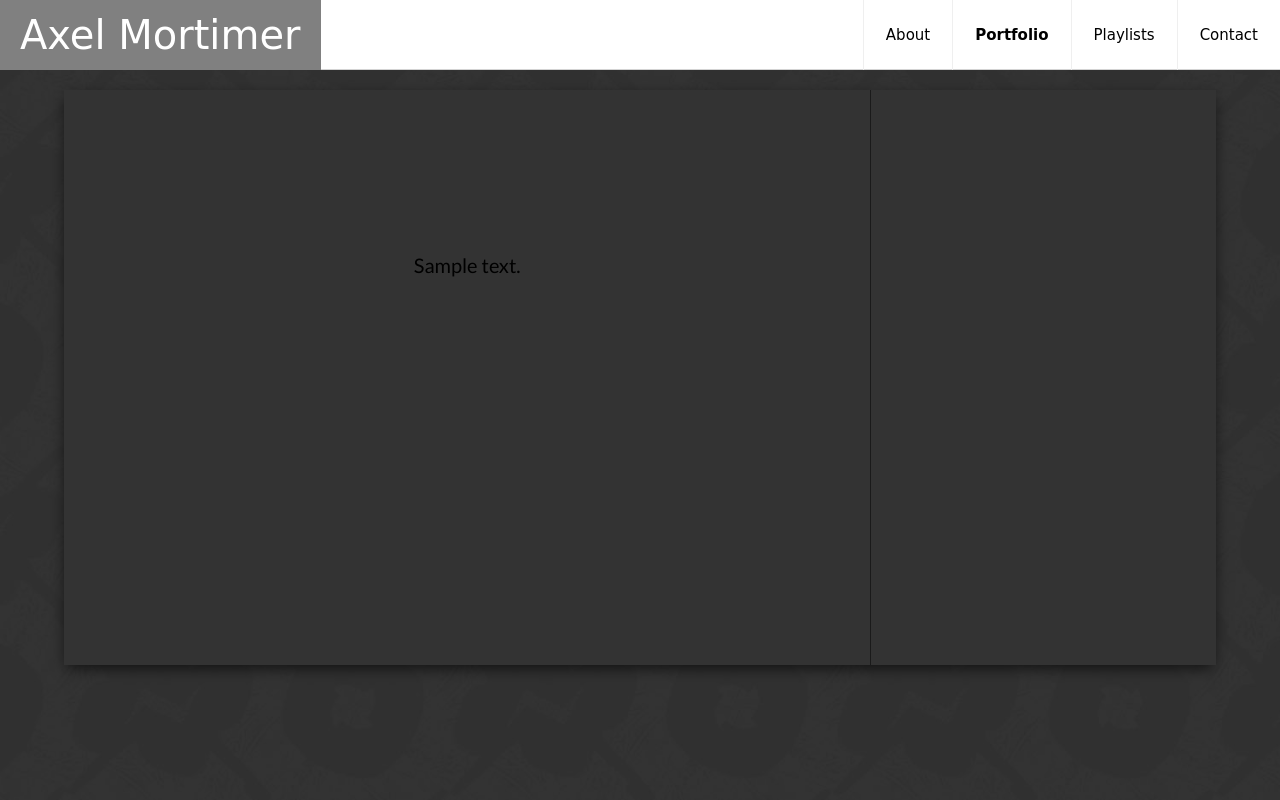
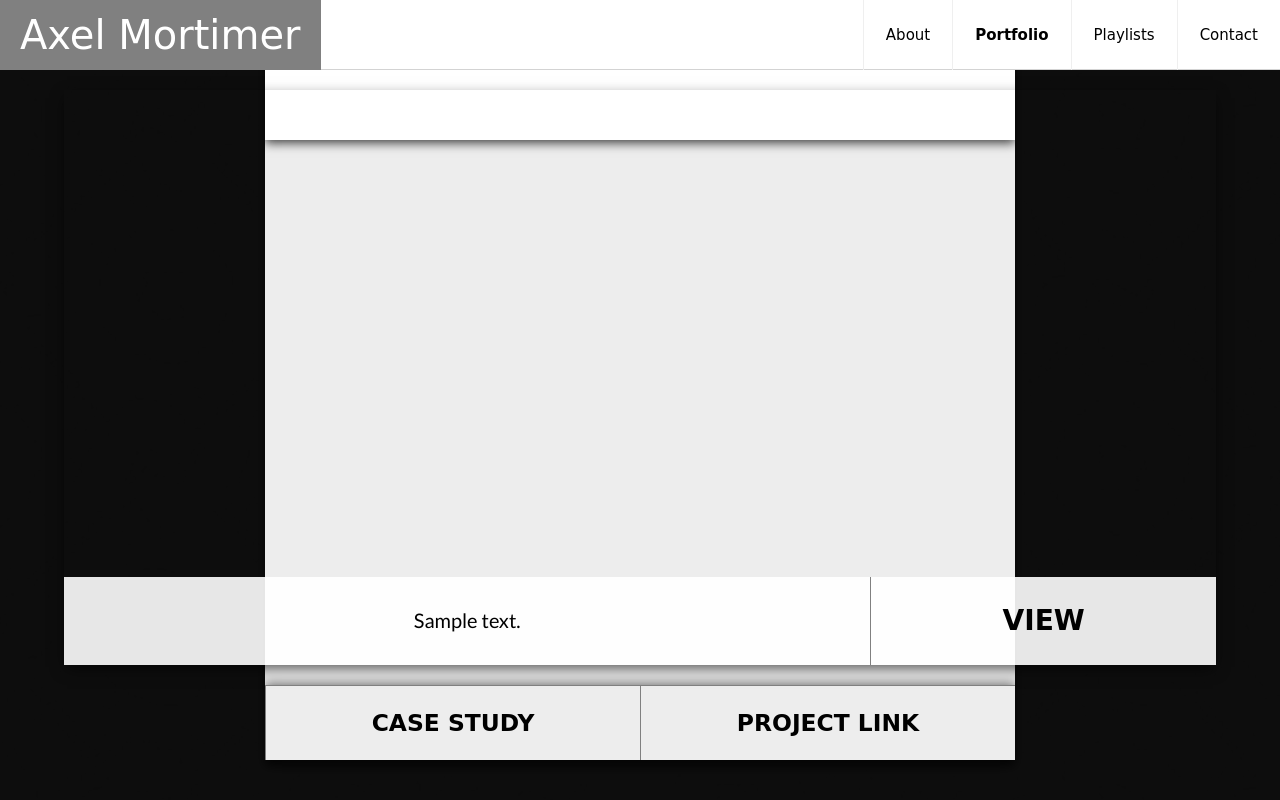
Before and after one commit to axelmortimer/IDM232, a PHP site: page / in a window 1280 px wide. Run offline with PHP 8.4, Linux system fonts and the light colour scheme; tables that the repository leaves empty or names only in its code hold one stand-in row (values such as "Sample post"); data that the repository does not hold is empty; some libraries are stand-ins or nearby versions; some web fonts are replaced.

Commit message:
Pre-submission v02
About Page Complete, cross browser compatible

```diff
--- a/css/master.css
+++ b/css/master.css
@@ -42,7 +42,7 @@
 	left: 0;
 	background-color: white;
 	border-bottom: 1px solid lightgray;
-	z-index: 900;
+	z-index: 50;
 
 	display: flex;
 	justify-content: space-between;
@@ -142,11 +142,15 @@
 	color: white;
 }
 
-#gvb-redesign {
+#gvb-redesign, #gvb-redesign-window {
 	background-color: #31283b;
 }
 
-#gplaymusic {
+#gvb-redesign-popup-target {
+	opacity: 0;
+}
+
+#gplaymusic, #gplaymusic-window {
 	background-color: #ee6b03;
 }
 
@@ -154,28 +158,131 @@
 	margin-top: 2rem;
 }
 
-#jimmysapp {
-	background-color: #0a48ad;
+#gplaymusic-popup-target {
+	opacity: 0;
+}
+
+#jimmysapp, #jimmysapp-window {
+	background-color: #0069b3;
 }
 
 #jimmysapp picture, #jimmysapp img {
-	margin-top: 4rem;
+	margin-top: 1rem;
+}
+
+#jimmysapp-popup-target {
+	opacity: 0;
 }
 
 .project-popup {
-	opacity: 1;
+	position: fixed;
+	top: 0;
+	left: 0;
+	display: flex;
+	justify-content: center;
+	align-items: center;
 	width: 100vw;
 	height: 100vh;
+	z-index: -100;
+	transition: opacity 1s ease-in-out;
 }
 
 .project-popup-background {
-	position: fixed;
+	position: absolute;
 	top: 0;
 	left: 0;
 	background-color: black;
-	opacity: 0.8;
+	opacity: 0.95;
 	width: 100%;
 	height: 100%;
+}
+
+.project-popup-back {
+	position: absolute;
+	height: 2rem;
+	width: 4rem;
+	font-size: 0.9rem;
+	top: 0;
+	left: -5px;
+	display: flex;
+	justify-content: center;
+	align-items: center;
+	color: #adadad;
+	z-index: 300;
+}
+
+.project-popup-back:hover {
+	color: white;
+	cursor: pointer;
+	transition: color 0.25s ease-in-out;
+}
+
+.project-popup-window {
+	position: relative;
+	background-color: #ededed;
+	box-shadow: 0px 6px 10px 0px rgba(0,0,0,0.75);
+	width: 60%;
+	min-width: 300px;
+	max-width: 750px;
+	height: 90%;
+	max-height: 900px;
+	z-index: 200;
+	overflow-y: hidden;
+}
+
+.project-popup-window-header {
+	position: absolute;
+	display: flex;
+	justify-content: center;
+	align-items: center;
+	text-align: center;
+	width: 100%;
+	height: 100px;
+	box-shadow: 0px 3px 10px 0px rgba(0,0,0,0.75);
+	background-color: white;
+}
+
+.project-popup-window-info {
+	color: white;
+	margin-top: 85px;
+	padding: 25px;
+	font-size: 1rem;
+	line-height: 1.4rem;
+	height: 70%;
+	overflow-y: scroll;
+}
+
+.project-popup-window-links {
+	position: absolute;
+	display: flex;
+	flex-flow: row nowrap;
+	width: 100%;
+	min-width: 300px;
+	max-width: 750px;
+	bottom: 0%;
+	height: 75px;
+	box-shadow: 0px -2px 10px 0px rgba(0,0,0,0.5);
+	background-color: white;
+}
+
+.project-popup-window-buttons {
+	width: 50%;
+	height: 100%;
+	display: flex;
+	align-items: center;
+	justify-content: center;
+	transition: all 0.25s ease-in-out;
+	border-top: 1px solid gray;
+	border-left: 1px solid gray;
+	text-decoration: none;
+	color: black;
+	background-color: #ededed;
+}
+
+.project-popup-window-buttons:hover {
+	cursor: pointer;
+	background-color: gray;
+	color: white;
 }
 
 
@@ -280,7 +387,7 @@
 
 	#jimmysapp .project-images {
 		align-self: center;
-		margin-top: -5rem;
+		margin-top: 19rem;
 	}
 }
 
@@ -300,7 +407,7 @@
 	}
 
 	#jimmysapp .project-images {
-		margin-top: 0;
+		margin-top: 26rem;
 	}
 }
 
--- a/index.php
+++ b/index.php
@@ -26,10 +26,10 @@
 				<img id="menu-icon" src="media/menu.svg" alt="menu-icon">
 			</div>
 			<ul>
-				<li><a href="#">About</a></li>
+				<li><a href="https://axelmortimer.com/about.html">About</a></li>
 				<li><a href="#"><b>Portfolio</b></a></li>
-				<li><a href="#">Playlists</a></li>
-				<li><a href="#">Contact</a></li>
+				<li><a href="https://axelmortimer.com/playlists.html">Playlists</a></li>
+				<li><a href="https://axelmortimer.com/contact.html">Contact</a></li>
 			</ul>
 		</nav>
 	</header>
@@ -38,6 +38,8 @@
 
 		<?php
 			while ($row = mysqli_fetch_assoc($result)) {
+
+				// Project Section
 				echo '<div class="project" id="' . $row['tag'] . '">';
 					echo '<h1>' . $row['projectTitle'] . '</h1>';
 					echo '<div class="project-images">';
@@ -50,22 +52,37 @@
 						echo '<div class="project-info">';
 							echo '<p>' . $row['description'] . '</p>';
 						echo '</div>';
-						echo '<a href="#" class="project-popup" id="' . $row['about'] . '">';
+						echo '<a href="#" id="' . $row['tag-popup'] . '">';
 							echo '<h3>VIEW</h3>';
 						echo '</a>';
 					echo '</div>';
 				echo '</div>';
+
+				// Project About Page/Pop-up
+				echo '<div class="project-popup" id="' . $row['tag-popup-target'] . '">';
+					echo '<div class="project-popup-back">';
+						echo '<p>Back</p>';
+					echo '</div>';
+					echo '<div class="project-popup-background"></div>';
+					echo '<div class="project-popup-window" id="' . $row['tag-popup-window'] . '">';
+						echo '<div class="project-popup-window-header">';
+							echo '<h2>' . $row['projectTitle'] . '</h2>';
+						echo '</div>';
+						echo '<div class="project-popup-window-info">';
+							echo '<p>' . $row['tag-popup-description'] . '</p>';
+						echo '</div>';
+						echo '<div class="project-popup-window-links">';
+							echo '<a href="#" class="project-popup-window-buttons">';
+								echo '<h3>CASE STUDY</h3>';
+							echo '</a>';
+							echo '<a href="' . $row['link'] . '" class="project-popup-window-buttons">';
+								echo '<h3>PROJECT LINK</h3>';
+							echo '</a>';
+						echo '</div>';
+					echo '</div>';
+				echo '</div>';
 			}
 		?>
-
-		<div class="project-popup">
-			<div class="project-popup-background">
-
-			</div>
-			<div class="project-popup-window">
-
-			</div>
-		</div>
 
 	</main>
 
--- a/js/main.js
+++ b/js/main.js
@@ -1,4 +1,5 @@
 $(document).ready(function() {
+
     $("#hamburger").click(function() {
         $("nav ul").toggleClass("display");
         if ($("#menu-icon").attr("src") === "media/menu.svg") {
@@ -8,4 +9,38 @@
             $("#menu-icon").attr("src", "media/menu.svg");
         }
     })
+
+    $("#gvb-redesign-popup").click(function() {
+    	$("#gvb-redesign-popup-target").css("opacity", "1");
+    	$("#gvb-redesign-popup-target").css("z-index", "100");
+    	$("#gvb-redesign-popup-target").css("transition", "opacity 1s ease-in-out");
+    })
+
+    $("#gplaymusic-popup").click(function() {
+    	$("#gplaymusic-popup-target").css("opacity", "1");
+    	$("#gplaymusic-popup-target").css("z-index", "100");
+    	$("#gplaymusic-popup-target").css("transition", "opacity 1s ease-in-out");
+    })
+
+    $("#jimmysapp-popup").click(function() {
+    	$("#jimmysapp-popup-target").css("opacity", "1");
+    	$("#jimmysapp-popup-target").css("z-index", "100");
+    	$("#jimmysapp-popup-target").css("transition", "opacity 1s ease-in-out");
+    })
+
+    $(".project-popup-back").click(function() {
+
+    	$("#gvb-redesign-popup-target").css("opacity", "0");
+    	$("#gvb-redesign-popup-target").css("z-index", "-100");
+    	$("#gvb-redesign-popup-target").css("transition", "opacity 0s ease-in-out");
+
+    	$("#gplaymusic-popup-target").css("opacity", "0");
+    	$("#gplaymusic-popup-target").css("z-index", "-100");
+    	$("#gplaymusic-popup-target").css("transition", "opacity 0s ease-in-out");
+
+    	$("#jimmysapp-popup-target").css("opacity", "0");
+    	$("#jimmysapp-popup-target").css("z-index", "-100");
+    	$("#jimmysapp-popup-target").css("transition", "opacity 0s ease-in-out");
+
+    })
 })
```
Also changed, not shown: media/jimmysapp-small.jpg.
